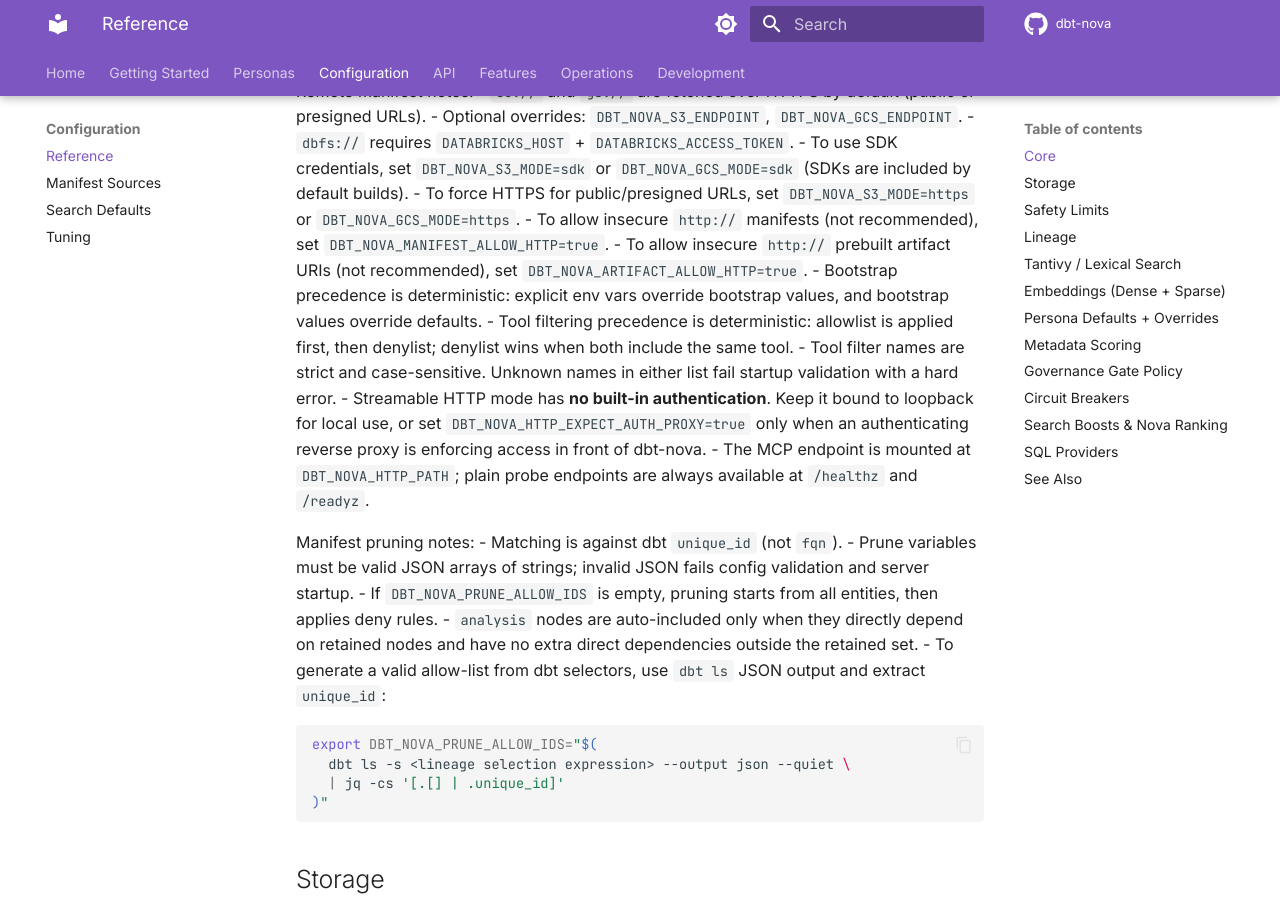
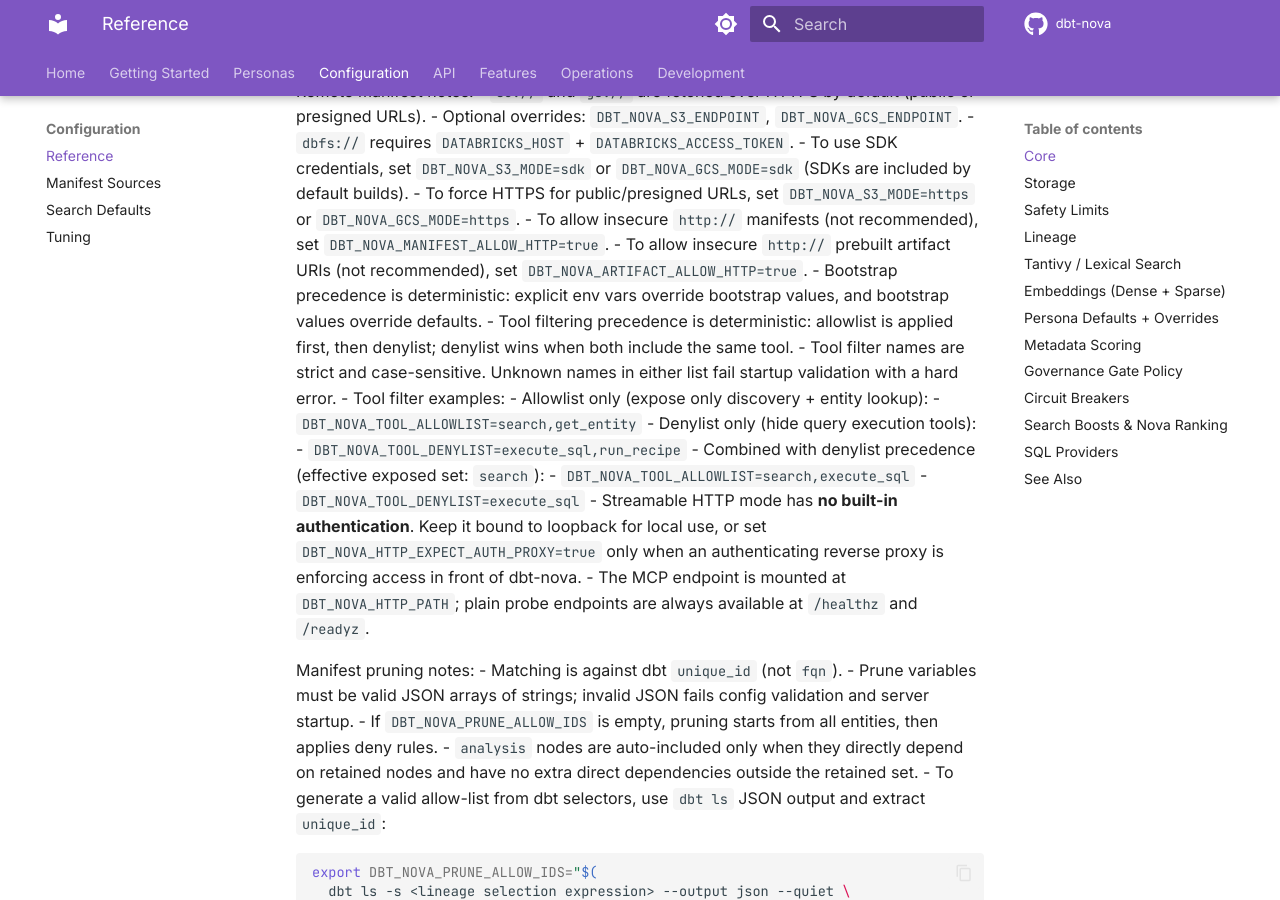
Before and after one commit to joe-broadhead/dbt-nova, an MkDocs documentation site: the page built from docs/configuration/reference.md, in a window 1280 px wide and 900 px high, scrolled down 3444 px. Built offline with MkDocs 1.6.1 and Material for MkDocs 9.7.7, drawn with Linux system fonts in a browser that asks for light colours; comment, search, counter and statistics services are not loaded.

Commit message:
More docs

```diff
--- a/docs/configuration/reference.md
+++ b/docs/configuration/reference.md
@@ -74,6 +74,14 @@ Remote manifest notes:
 - Bootstrap precedence is deterministic: explicit env vars override bootstrap values, and bootstrap values override defaults.
 - Tool filtering precedence is deterministic: allowlist is applied first, then denylist; denylist wins when both include the same tool.
 - Tool filter names are strict and case-sensitive. Unknown names in either list fail startup validation with a hard error.
+- Tool filter examples:
+  - Allowlist only (expose only discovery + entity lookup):
+    - `DBT_NOVA_TOOL_ALLOWLIST=search,get_entity`
+  - Denylist only (hide query execution tools):
+    - `DBT_NOVA_TOOL_DENYLIST=execute_sql,run_recipe`
+  - Combined with denylist precedence (effective exposed set: `search`):
+    - `DBT_NOVA_TOOL_ALLOWLIST=search,execute_sql`
+    - `DBT_NOVA_TOOL_DENYLIST=execute_sql`
 - Streamable HTTP mode has **no built-in authentication**. Keep it bound to loopback for local use, or set `DBT_NOVA_HTTP_EXPECT_AUTH_PROXY=true` only when an authenticating reverse proxy is enforcing access in front of dbt-nova.
 - The MCP endpoint is mounted at `DBT_NOVA_HTTP_PATH`; plain probe endpoints are always available at `/healthz` and `/readyz`.
 
```
